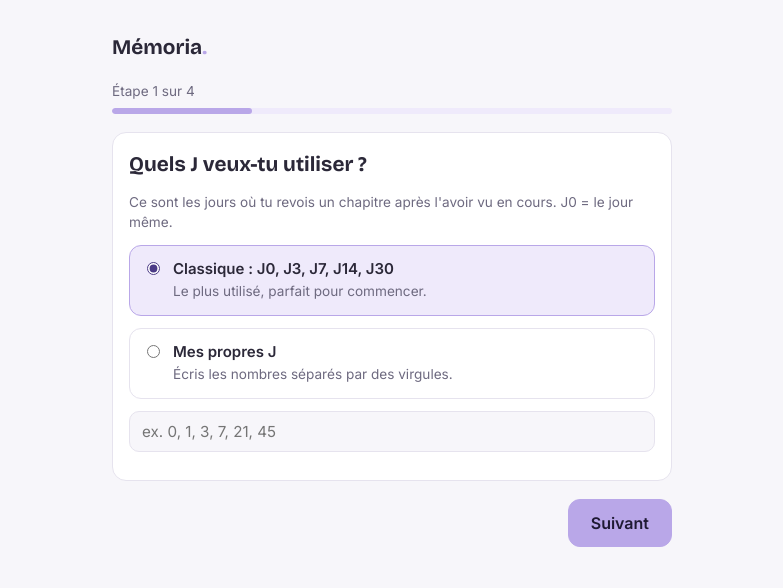
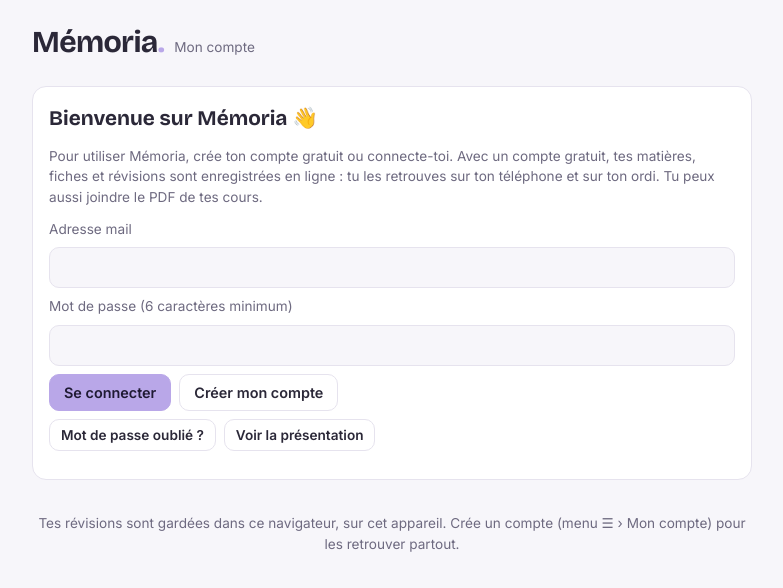
Before and after one commit to mgromil/Memoria, a plain HTML site: page index.html in a window 1280 px wide. Both pictures are taken after a click on the button "Commencer, c'est gratuit". Shown: the whole page, without its empty margins (248-1031 px from the left). Drawn offline with nearby package versions, Linux system fonts and the light colour scheme.

Commit message:
Connexion obligatoire pour utiliser Mémoria
Co-Authored-By: Claude Opus 5.5 <noreply@anthropic.com>
Claude-Session: https://claude.ai/code/session_011WR1y3ePMgBTBNbrDP9iV9

```diff
--- a/index.html
+++ b/index.html
@@ -197,6 +197,7 @@ textarea { min-height: 260px; resize: vertical; line-height: 1.6; }
 @media (prefers-reduced-motion: no-preference) { .task, .sub-card { transition: transform .15s ease; } .task:hover { transform: translateY(-1px); } }
 </style>
 
+<div id="loading" class="small" style="text-align:center;padding:40vh 16px 0;color:#888">Chargement…</div>
 <!-- PAGE DE PRÉSENTATION -->
 <section class="intro" id="intro" hidden>
   <div class="intro-in">
@@ -448,15 +449,15 @@ textarea { min-height: 260px; resize: vertical; line-height: 1.6; }
       <span class="small">« Celles de cet appareil » remplace ce qui est enregistré sur ton compte.</span>
     </div>
     <div class="card" id="accOut">
-      <h2>Mon compte</h2>
-      <p class="small muted" style="margin:0">Avec un compte gratuit, tes matières, fiches et révisions sont enregistrées en ligne : tu les retrouves sur ton téléphone et sur ton ordi. Tu peux aussi joindre le PDF de tes cours.</p>
+      <h2 id="accOutTitle">Mon compte</h2>
+      <p class="small muted" style="margin:0"><span id="accGateLead" hidden>Pour utiliser Mémoria, crée ton compte gratuit ou connecte-toi. </span>Avec un compte gratuit, tes matières, fiches et révisions sont enregistrées en ligne : tu les retrouves sur ton téléphone et sur ton ordi. Tu peux aussi joindre le PDF de tes cours.</p>
       <form id="accForm" style="display:grid;gap:8px">
         <label for="accEmail" class="small muted">Adresse mail</label>
         <input type="email" id="accEmail" autocomplete="email" required>
         <label for="accPass" class="small muted">Mot de passe (6 caractères minimum)</label>
         <input type="password" id="accPass" autocomplete="current-password" minlength="6" required>
         <div class="row"><button class="btn primary" id="accLogin" type="submit">Se connecter</button><button class="btn" id="accSignup" type="button">Créer mon compte</button></div>
-        <div class="row"><button class="btn ghost small" id="accForgot" type="button">Mot de passe oublié ?</button></div>
+        <div class="row"><button class="btn ghost small" id="accForgot" type="button">Mot de passe oublié ?</button><button class="btn ghost small" id="accIntro" type="button" hidden>Voir la présentation</button></div>
       </form>
       <span class="small" id="accMsg" role="status"></span>
     </div>
@@ -665,7 +666,11 @@ textarea { min-height: 260px; resize: vertical; line-height: 1.6; }
 
   // ---------- Navigation ----------
   let current = { view: "today", subjectId: null, chapterId: null, from: "today" };
+  // connexion obligatoire : sans compte, seule la page « Mon compte » est accessible
+  const gated = () => !!(sb && !sbUser);
   function show(view) {
+    if (gated() && view !== "account") view = "account";
+    $("menuBtn").hidden = gated();
     current.view = view;
     ["today", "subjects", "subject", "fiche", "settings", "calendar", "account", "import"].forEach(v => $("view-" + v).hidden = v !== view);
     const section = view === "fiche" ? current.from : view === "subject" ? "subjects" : view;
@@ -684,8 +689,11 @@ textarea { min-height: 260px; resize: vertical; line-height: 1.6; }
   $("welcomeGo").onclick = () => show("subjects");
   // page de présentation : affichée à la première visite, puis depuis le menu
   function showIntro(on) { $("intro").hidden = !on; $("app").hidden = on; window.scrollTo(0, 0); }
-  function startApp() {
-    state.seenIntro = true; save(); showIntro(false);
+  function startApp() { state.seenIntro = true; save(); showIntro(false); route(); }
+  // où aller : connexion d'abord, puis démarrage guidé pour un nouveau compte, sinon Aujourd'hui
+  function route() {
+    if (gated()) return show("account");
+    if (!$("accConflict").hidden) return show("account");
     if (!state.setupDone && !state.subjects.length) openSetup();
     else show(state.subjects.length ? "today" : "subjects");
   }
@@ -751,6 +759,7 @@ textarea { min-height: 260px; resize: vertical; line-height: 1.6; }
   };
   $("introStart").onclick = startApp; $("introStart2").onclick = startApp;
   $("introLogin").onclick = () => { state.seenIntro = true; save(); showIntro(false); show("account"); $("accEmail").focus(); };
+  $("accIntro").onclick = () => showIntro(true);
   $("tab-intro").onclick = () => showIntro(true);
   // menu déroulant (les 3 barres)
   function setMenu(open) { $("mainMenu").hidden = !open; $("menuBtn").setAttribute("aria-expanded", open); }
@@ -1580,7 +1589,7 @@ UE22 Agents infectieux ; Virologie ; VIH ; 02/11/2026
       if (state.ownerId !== sbUser.id) {
         // 1re connexion sur cet appareil
         if (row && hasData(row.data) && hasData(state)) { pendingCloud = row; $("accConflict").hidden = false; show("account"); return; }
-        if (row && hasData(row.data)) { useCloud(row); if (current.view === "account") show("today"); }
+        if (row && hasData(row.data)) useCloud(row);
         else { state.ownerId = sbUser.id; await pushNow(); }
       } else if (row && row.updated_at !== state.cloudAt) useCloud(row);
       else setSync("Tout est enregistré sur ton compte ✓ (" + hhmm() + ")");
@@ -1592,6 +1601,9 @@ UE22 Agents infectieux ; Virologie ; VIH ; 02/11/2026
 
   function renderAccount() {
     $("accOff").hidden = !!sb;
+    $("accGateLead").hidden = $("accIntro").hidden = !gated();
+    $("accOutTitle").textContent = gated() ? "Bienvenue sur Mémoria 👋" : "Mon compte";
+    $("menuBtn").hidden = gated();
     $("accOut").hidden = !sb || !!sbUser;
     $("accIn").hidden = !sbUser;
     $("accNewPass").hidden = !(sbUser && recovering);
@@ -1679,17 +1691,30 @@ UE22 Agents infectieux ; Virologie ; VIH ; 02/11/2026
       renderAccount();
       if (recovering) { state.seenIntro = true; showIntro(false); show("account"); }
       // les appels à Supabase se font juste après (pas dans ce rappel)
-      if (u && changed) setTimeout(pullCloud, 0);
+      if (u && changed) setTimeout(async () => { await pullCloud(); authReady(); if (!recovering && $("intro").hidden) route(); }, 0);
+      else if (!u) { authReady(); if ($("intro").hidden && $("setup").hidden) show("account"); }
+      else authReady();
     });
+    setTimeout(authReady, 6000); // au cas où la réponse tarde
+  }
+  // au chargement : on attend de savoir si l'élève est connecté avant d'afficher le site
+  let authKnown = false;
+  function authReady() {
+    if (authKnown) return; authKnown = true;
+    $("loading").hidden = true;
+    if (!state.seenIntro && !recovering) return showIntro(true);
+    if (!recovering) { showIntro(false); route(); }
+  }
+  function startAuthListeners() {
     document.addEventListener("visibilitychange", () => {
       if (document.visibilityState === "visible") pullCloud();
       else if (state.dirty) pushNow();
     });
   }
 
-  show("today");
-  if (!state.seenIntro) showIntro(true);
   startAuth();
+  if (!sb) { $("loading").hidden = true; if (!state.seenIntro) showIntro(true); else route(); }
+  else { $("app").hidden = true; startAuthListeners(); }
 })();
 </script>
 
```
